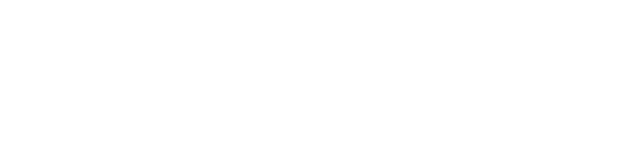
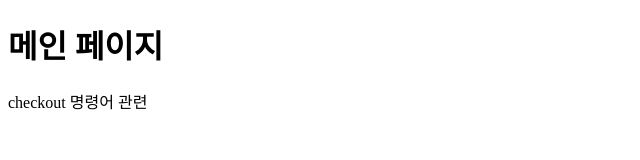
Before and after one commit to Hong-Dae-Gi/20231201class, a plain HTML site: page index.html in a window 1280 px wide. Shown: the whole page, without its empty margins (0-640 px from the left). Drawn offline with Linux system fonts and the light colour scheme.

Commit message:
index.html에 내용 추가 1

```diff
--- a/index.html
+++ b/index.html
@@ -6,6 +6,7 @@
     <title>Document</title>
 </head>
 <body>
-
+    <h1>메인 페이지</h1>
+    <div>checkout 명령어 관련</div>
 </body>
 </html>
```
